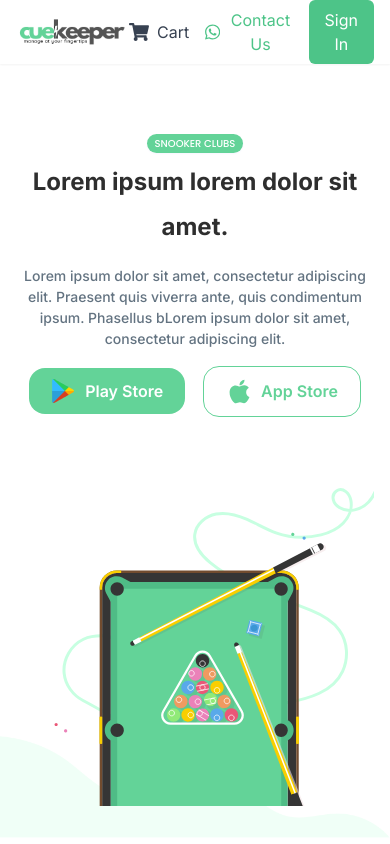
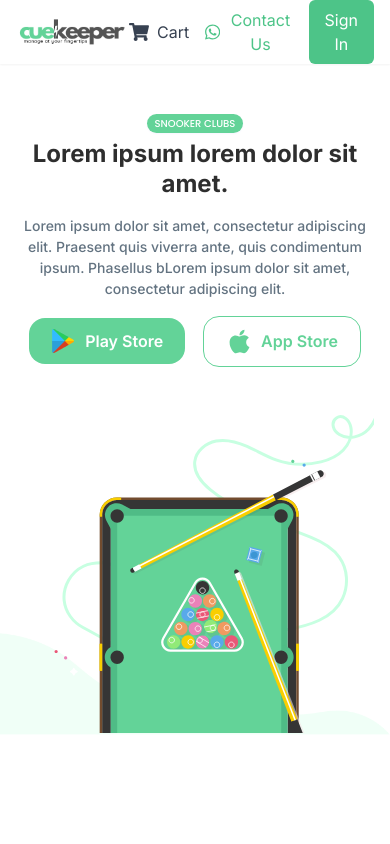
Before and after one commit to vikramkumartejani/snooker-web, a Next.js app: page / in a window 390 px wide. Shown: the top 844 px of the page. Built offline with nearby package versions, Linux system fonts and the light colour scheme.

Commit message:
hero sec done

```diff
--- a/app/components/Hero.js
+++ b/app/components/Hero.js
@@ -6,14 +6,14 @@ export default function Hero() {
     <div className="relative min-h-screen pt-16 bg--white">
       <div className="max-w-[1280px] mx-auto px-4 sm:px-6 lg:px-8 pt-[50px] pb-8 relative">
         <div className="grid grid-cols-1 lg:grid-cols-2 items-center ">
-          <div className="relative z-[3] pb-[60px] pt-[20px] flex flex-col lg:items-start items-center justify-center lg:justify-start lg:text-left text-center">
+          <div className="relative z-[3] pb-[37px] lg:pb-[60px] lg:pt-[20px] flex flex-col lg:items-start items-center justify-center lg:justify-start lg:text-left text-center">
             <span
               className="inline-block px-[8px] py-[2px] bg-[#63D398] text-white rounded-full text-[10px] md:text-[12px] font-[500] font-poppins uppercase mb-[6px] md:mb-[11px]"
               style={{ boxShadow: "0px 1px 2px 0px #6951FF0D" }}
             >
               SNOOKER CLUBS
             </span>
-            <h1 className="text-[24px] sm:text-[42px] md:text-[48px] lg:text-[50px] xl:text-[62px] leading-[45px] lg:leading-[60px] xl:leading-[72px] md:leading-[58px] font-bold text-[#2E2E2E] mb-[15.64px] md:mb-[18px] tracking-[-2%]">
+            <h1 className="text-[24px] sm:text-[42px] md:text-[48px] lg:text-[50px] xl:text-[62px] leading-[30px] md:leading-[45px] lg:leading-[60px] xl:leading-[72px] md:leading-[58px] font-bold text-[#2E2E2E] mb-[15.64px] md:mb-[18px] tracking-[-2%]">
               Lorem ipsum lorem dolor sit amet.
             </h1>
             <p className="text-[#637381] text-[14px] md:text-[18px] lg:text-[20px] font-[500] mb-[17px] md:mb-[30px] lg:mb-[49px]">
@@ -48,7 +48,7 @@ export default function Hero() {
             <img
               src="/assets/hero-img2.svg"
               alt="Snooker Table Illustration"
-              className="lg:hidden flex object-contain lg:h-[600px] sm:h-[500px]"
+              className="lg:hidden flex object-contain lg:h-[600px] sm:h-[500px] mb-[-30px]"
             />
           </div>
         </div>
```
